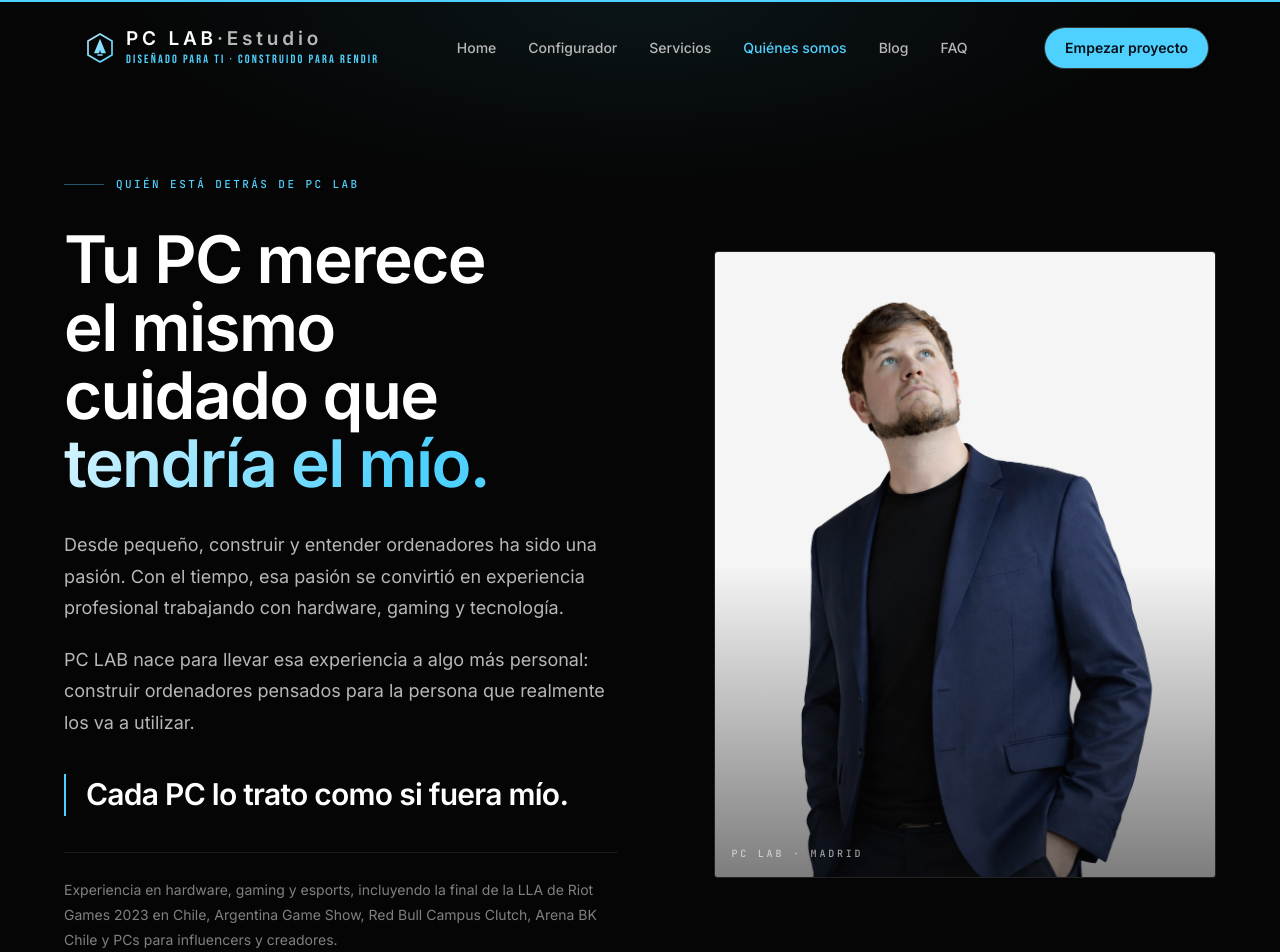
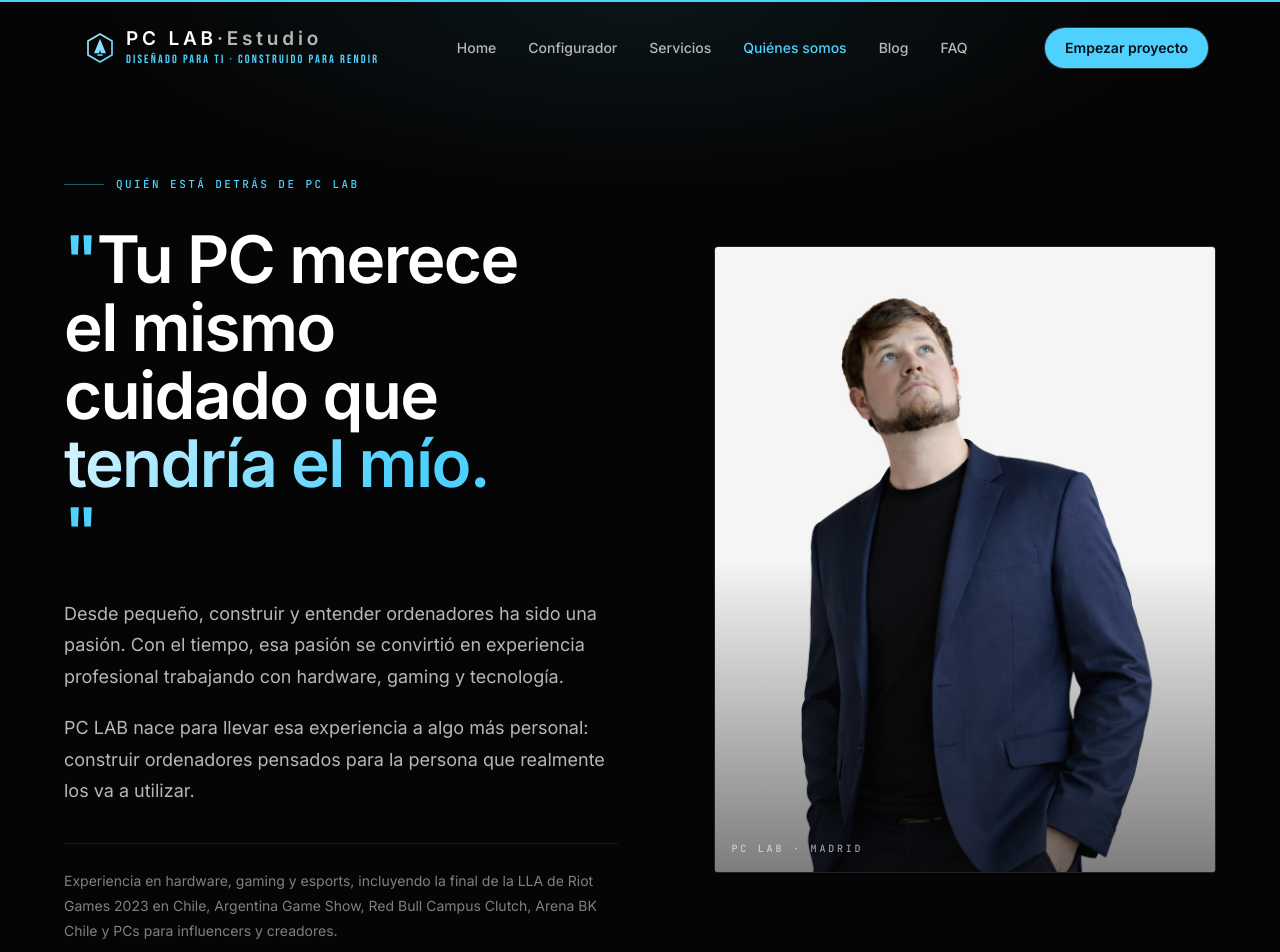
Before and after one commit to Nearcinho/pc-lab, a Next.js app: page /nosotros in a window 1280 px wide. Shown: the top 952 px of the page. Built offline with nearby package versions, Linux system fonts and the light colour scheme.

Commit message:
Nosotros: H1 como cita, sin 'Cada PC lo trato como si fuera mio'

```diff
--- a/src/app/nosotros/page.tsx
+++ b/src/app/nosotros/page.tsx
@@ -48,8 +48,10 @@ export default function NosotrosPage() {
               </Reveal>
               <Reveal delay={0.08}>
                 <h1 className="mt-8 max-w-2xl font-display text-[2.6rem] font-semibold leading-[1.04] tracking-tight text-balance sm:text-6xl lg:text-[4.1rem]">
+                  <span className="text-brand">"</span>
                   Tu PC merece el mismo cuidado que
                   <span className="block text-gradient">tendría el mío.</span>
+                  <span className="text-brand">"</span>
                 </h1>
               </Reveal>
               <Reveal delay={0.16}>
@@ -65,11 +67,6 @@ export default function NosotrosPage() {
                 </p>
               </Reveal>
               <Reveal delay={0.28}>
-                <p className="mt-9 max-w-xl border-l-2 border-brand pl-5 font-display text-2xl font-semibold leading-snug tracking-tight sm:text-3xl">
-                  Cada PC lo trato como si fuera mío.
-                </p>
-              </Reveal>
-              <Reveal delay={0.34}>
                 <p className="mt-9 max-w-xl border-t border-border pt-6 text-sm leading-[1.8] text-muted">
                   Experiencia en hardware, gaming y esports, incluyendo la final de la LLA de Riot Games 2023 en
                   Chile, Argentina Game Show, Red Bull Campus Clutch, Arena BK Chile y PCs para influencers y
```
